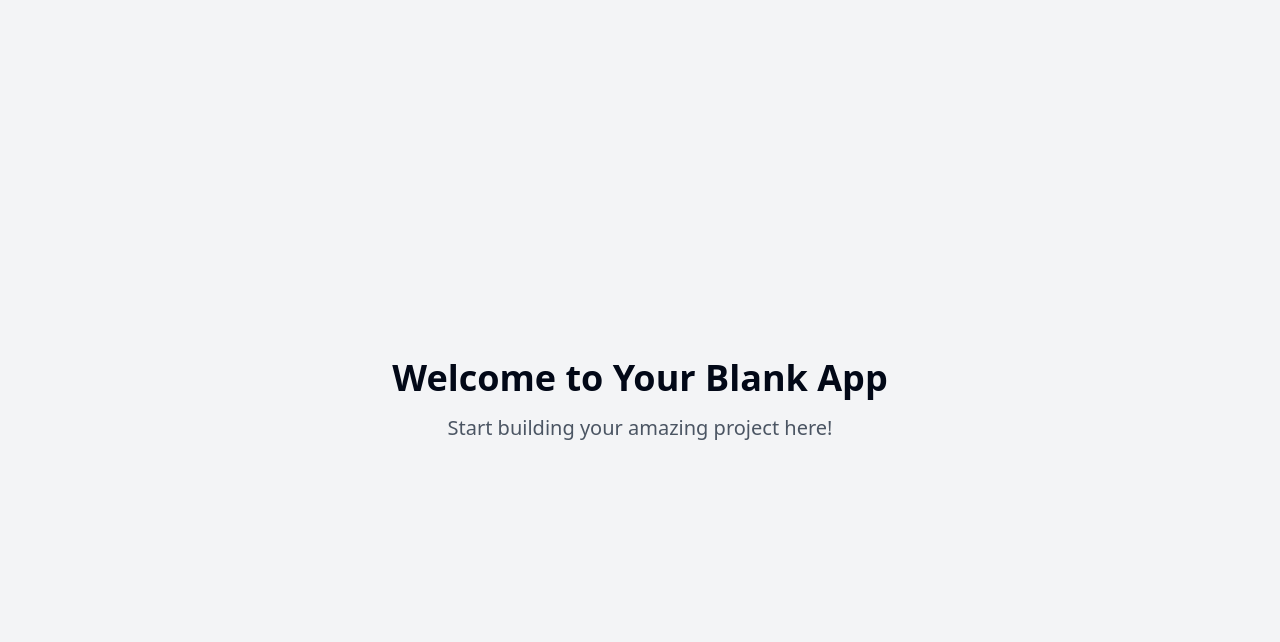
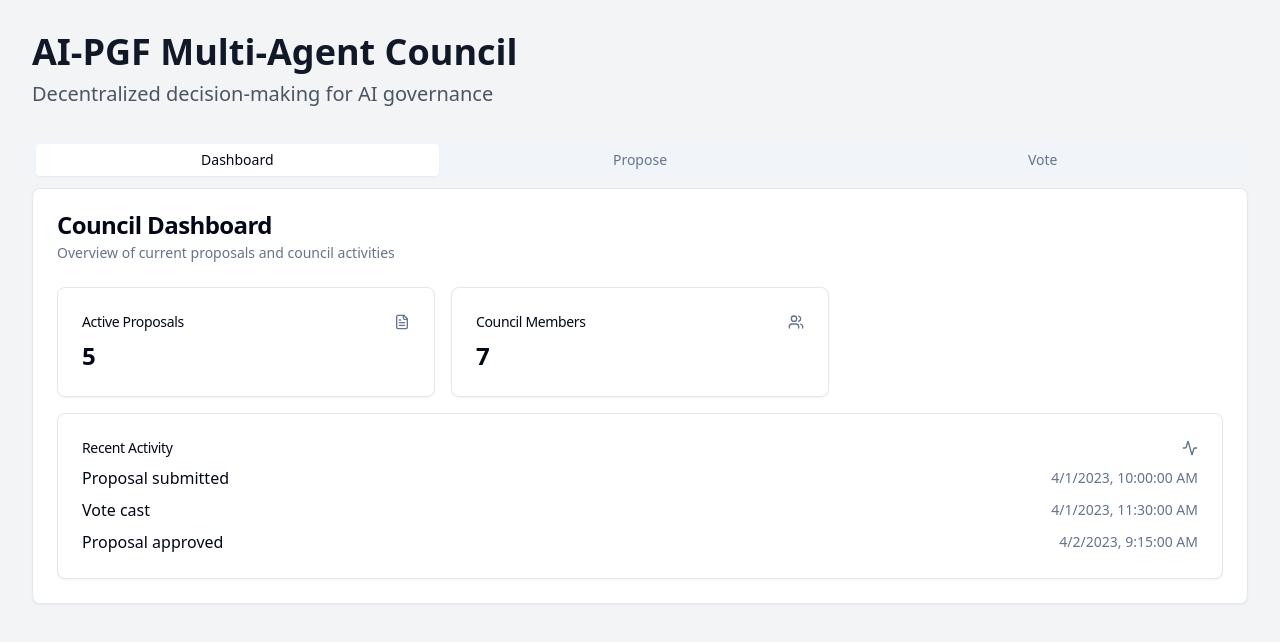
Before and after one commit to Lyvena/multi-agent-council, a React (Vite) app: page / in a window 1280 px wide. Shown: the top 642 px of the page. Built offline with nearby package versions, Linux system fonts and the light colour scheme.

Commit message:
Create AI app for AI-PGF
Develop an AI application based on the specifications outlined in the provided document for AI-PGF. The implementation will follow the guidelines and requirements specified in the source material.
[skip gpt_engineer]

```diff
--- /dev/null
+++ b/src/components/CouncilDashboard.tsx
@@ -0,0 +1,70 @@
+import React from 'react';
+import { useQuery } from '@tanstack/react-query';
+import { Card, CardContent, CardHeader, CardTitle } from "@/components/ui/card"
+import { Activity, Users, FileText } from 'lucide-react';
+
+const fetchDashboardData = async () => {
+  // Simulated API call
+  return {
+    activeProposals: 5,
+    councilMembers: 7,
+    recentActivity: [
+      { id: 1, action: 'Proposal submitted', timestamp: '2023-04-01T10:00:00Z' },
+      { id: 2, action: 'Vote cast', timestamp: '2023-04-01T11:30:00Z' },
+      { id: 3, action: 'Proposal approved', timestamp: '2023-04-02T09:15:00Z' },
+    ]
+  };
+};
+
+const CouncilDashboard = () => {
+  const { data, isLoading, error } = useQuery({
+    queryKey: ['dashboardData'],
+    queryFn: fetchDashboardData,
+  });
+
+  if (isLoading) return <div>Loading...</div>;
+  if (error) return <div>Error fetching dashboard data</div>;
+
+  return (
+    <div className="grid gap-4 md:grid-cols-2 lg:grid-cols-3">
+      <Card>
+        <CardHeader className="flex flex-row items-center justify-between space-y-0 pb-2">
+          <CardTitle className="text-sm font-medium">Active Proposals</CardTitle>
+          <FileText className="h-4 w-4 text-muted-foreground" />
+        </CardHeader>
+        <CardContent>
+          <div className="text-2xl font-bold">{data.activeProposals}</div>
+        </CardContent>
+      </Card>
+      <Card>
+        <CardHeader className="flex flex-row items-center justify-between space-y-0 pb-2">
+          <CardTitle className="text-sm font-medium">Council Members</CardTitle>
+          <Users className="h-4 w-4 text-muted-foreground" />
+        </CardHeader>
+        <CardContent>
+          <div className="text-2xl font-bold">{data.councilMembers}</div>
+        </CardContent>
+      </Card>
+      <Card className="col-span-full">
+        <CardHeader className="flex flex-row items-center justify-between space-y-0 pb-2">
+          <CardTitle className="text-sm font-medium">Recent Activity</CardTitle>
+          <Activity className="h-4 w-4 text-muted-foreground" />
+        </CardHeader>
+        <CardContent>
+          <ul className="space-y-2">
+            {data.recentActivity.map((activity) => (
+              <li key={activity.id} className="flex justify-between items-center">
+                <span>{activity.action}</span>
+                <span className="text-sm text-muted-foreground">
+                  {new Date(activity.timestamp).toLocaleString()}
+                </span>
+              </li>
+            ))}
+          </ul>
+        </CardContent>
+      </Card>
+    </div>
+  );
+};
+
+export default CouncilDashboard;
--- /dev/null
+++ b/src/components/ProposalForm.tsx
@@ -0,0 +1,104 @@
+import React from 'react';
+import { useForm } from 'react-hook-form';
+import { zodResolver } from '@hookform/resolvers/zod';
+import * as z from 'zod';
+import { Button } from "@/components/ui/button"
+import { Form, FormControl, FormDescription, FormField, FormItem, FormLabel, FormMessage } from "@/components/ui/form"
+import { Input } from "@/components/ui/input"
+import { Textarea } from "@/components/ui/textarea"
+import { useToast } from "@/hooks/use-toast"
+
+const proposalSchema = z.object({
+  title: z.string().min(5, 'Title must be at least 5 characters long'),
+  description: z.string().min(20, 'Description must be at least 20 characters long'),
+  impact: z.string().min(10, 'Impact statement must be at least 10 characters long'),
+});
+
+const ProposalForm = () => {
+  const form = useForm<z.infer<typeof proposalSchema>>({
+    resolver: zodResolver(proposalSchema),
+    defaultValues: {
+      title: '',
+      description: '',
+      impact: '',
+    },
+  });
+
+  const { toast } = useToast();
+
+  const onSubmit = (values: z.infer<typeof proposalSchema>) => {
+    // Here you would typically send the proposal to your backend
+    console.log(values);
+    toast({
+      title: "Proposal Submitted",
+      description: "Your proposal has been successfully submitted for review.",
+    });
+    form.reset();
+  };
+
+  return (
+    <Form {...form}>
+      <form onSubmit={form.handleSubmit(onSubmit)} className="space-y-8">
+        <FormField
+          control={form.control}
+          name="title"
+          render={({ field }) => (
+            <FormItem>
+              <FormLabel>Proposal Title</FormLabel>
+              <FormControl>
+                <Input placeholder="Enter the title of your proposal" {...field} />
+              </FormControl>
+              <FormDescription>
+                Provide a clear and concise title for your proposal.
+              </FormDescription>
+              <FormMessage />
+            </FormItem>
+          )}
+        />
+        <FormField
+          control={form.control}
+          name="description"
+          render={({ field }) => (
+            <FormItem>
+              <FormLabel>Description</FormLabel>
+              <FormControl>
+                <Textarea
+                  placeholder="Describe your proposal in detail"
+                  className="resize-none"
+                  {...field}
+                />
+              </FormControl>
+              <FormDescription>
+                Explain the details of your proposal and its objectives.
+              </FormDescription>
+              <FormMessage />
+            </FormItem>
+          )}
+        />
+        <FormField
+          control={form.control}
+          name="impact"
+          render={({ field }) => (
+            <FormItem>
+              <FormLabel>Expected Impact</FormLabel>
+              <FormControl>
+                <Textarea
+                  placeholder="Describe the expected impact of your proposal"
+                  className="resize-none"
+                  {...field}
+                />
+              </FormControl>
+              <FormDescription>
+                Outline the potential effects and benefits of implementing this proposal.
+              </FormDescription>
+              <FormMessage />
+            </FormItem>
+          )}
+        />
+        <Button type="submit">Submit Proposal</Button>
+      </form>
+    </Form>
+  );
+};
+
+export default ProposalForm;
--- /dev/null
+++ b/src/components/VotingInterface.tsx
@@ -0,0 +1,56 @@
+import React from 'react';
+import { useQuery } from '@tanstack/react-query';
+import { Button } from "@/components/ui/button"
+import { Card, CardContent, CardDescription, CardFooter, CardHeader, CardTitle } from "@/components/ui/card"
+import { useToast } from "@/hooks/use-toast"
+
+const fetchActiveProposals = async () => {
+  // Simulated API call
+  return [
+    { id: 1, title: 'Implement new AI safety measures', description: 'Proposal to enhance AI safety protocols...', votes: { for: 3, against: 1 } },
+    { id: 2, title: 'Expand research funding', description: 'Increase budget allocation for AI research...', votes: { for: 2, against: 2 } },
+  ];
+};
+
+const VotingInterface = () => {
+  const { data: proposals, isLoading, error } = useQuery({
+    queryKey: ['activeProposals'],
+    queryFn: fetchActiveProposals,
+  });
+
+  const { toast } = useToast();
+
+  const handleVote = (proposalId: number, vote: 'for' | 'against') => {
+    // Here you would typically send the vote to your backend
+    console.log(`Voted ${vote} on proposal ${proposalId}`);
+    toast({
+      title: "Vote Recorded",
+      description: `Your vote has been successfully recorded.`,
+    });
+  };
+
+  if (isLoading) return <div>Loading active proposals...</div>;
+  if (error) return <div>Error fetching active proposals</div>;
+
+  return (
+    <div className="space-y-4">
+      {proposals.map((proposal) => (
+        <Card key={proposal.id}>
+          <CardHeader>
+            <CardTitle>{proposal.title}</CardTitle>
+            <CardDescription>Current Votes: For {proposal.votes.for}, Against {proposal.votes.against}</CardDescription>
+          </CardHeader>
+          <CardContent>
+            <p>{proposal.description}</p>
+          </CardContent>
+          <CardFooter className="flex justify-between">
+            <Button onClick={() => handleVote(proposal.id, 'for')} variant="outline">Vote For</Button>
+            <Button onClick={() => handleVote(proposal.id, 'against')} variant="outline">Vote Against</Button>
+          </CardFooter>
+        </Card>
+      ))}
+    </div>
+  );
+};
+
+export default VotingInterface;
--- a/src/pages/Index.tsx
+++ b/src/pages/Index.tsx
@@ -1,12 +1,59 @@
-// Update this page (the content is just a fallback if you fail to update the page)
+import React from 'react';
+import { Button } from "@/components/ui/button"
+import { Card, CardContent, CardDescription, CardFooter, CardHeader, CardTitle } from "@/components/ui/card"
+import { Tabs, TabsContent, TabsList, TabsTrigger } from "@/components/ui/tabs"
+import CouncilDashboard from '@/components/CouncilDashboard';
+import ProposalForm from '@/components/ProposalForm';
+import VotingInterface from '@/components/VotingInterface';
 
 const Index = () => {
   return (
-    <div className="min-h-screen flex items-center justify-center bg-gray-100">
-      <div className="text-center">
-        <h1 className="text-4xl font-bold mb-4">Welcome to Your Blank App</h1>
-        <p className="text-xl text-gray-600">Start building your amazing project here!</p>
-      </div>
+    <div className="min-h-screen bg-gray-100 p-8">
+      <header className="mb-8">
+        <h1 className="text-4xl font-bold text-gray-900">AI-PGF Multi-Agent Council</h1>
+        <p className="text-xl text-gray-600 mt-2">Decentralized decision-making for AI governance</p>
+      </header>
+
+      <Tabs defaultValue="dashboard" className="w-full">
+        <TabsList className="grid w-full grid-cols-3">
+          <TabsTrigger value="dashboard">Dashboard</TabsTrigger>
+          <TabsTrigger value="propose">Propose</TabsTrigger>
+          <TabsTrigger value="vote">Vote</TabsTrigger>
+        </TabsList>
+        <TabsContent value="dashboard">
+          <Card>
+            <CardHeader>
+              <CardTitle>Council Dashboard</CardTitle>
+              <CardDescription>Overview of current proposals and council activities</CardDescription>
+            </CardHeader>
+            <CardContent>
+              <CouncilDashboard />
+            </CardContent>
+          </Card>
+        </TabsContent>
+        <TabsContent value="propose">
+          <Card>
+            <CardHeader>
+              <CardTitle>Submit a Proposal</CardTitle>
+              <CardDescription>Create a new proposal for the council to consider</CardDescription>
+            </CardHeader>
+            <CardContent>
+              <ProposalForm />
+            </CardContent>
+          </Card>
+        </TabsContent>
+        <TabsContent value="vote">
+          <Card>
+            <CardHeader>
+              <CardTitle>Active Votes</CardTitle>
+              <CardDescription>Cast your vote on current proposals</CardDescription>
+            </CardHeader>
+            <CardContent>
+              <VotingInterface />
+            </CardContent>
+          </Card>
+        </TabsContent>
+      </Tabs>
     </div>
   );
 };
```
